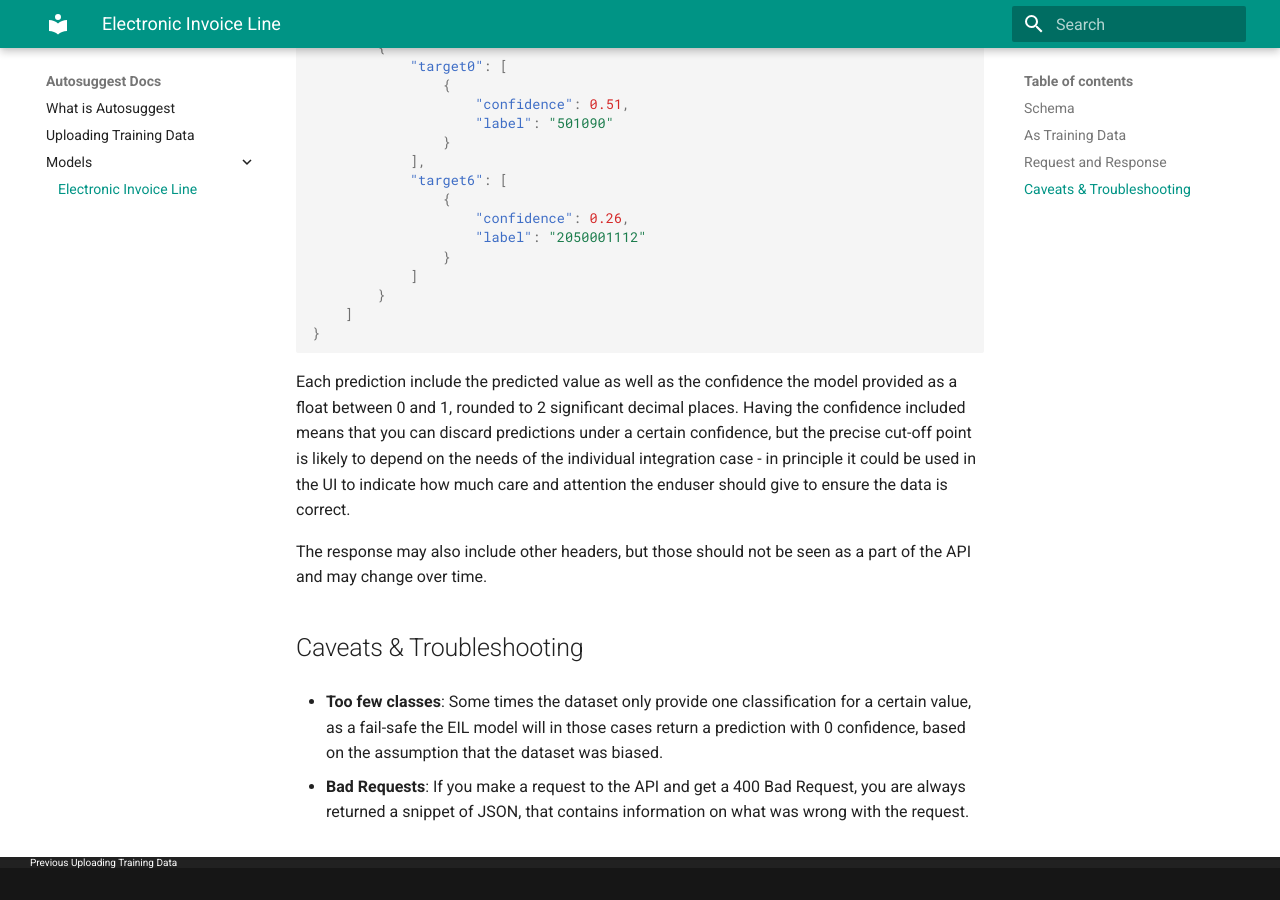
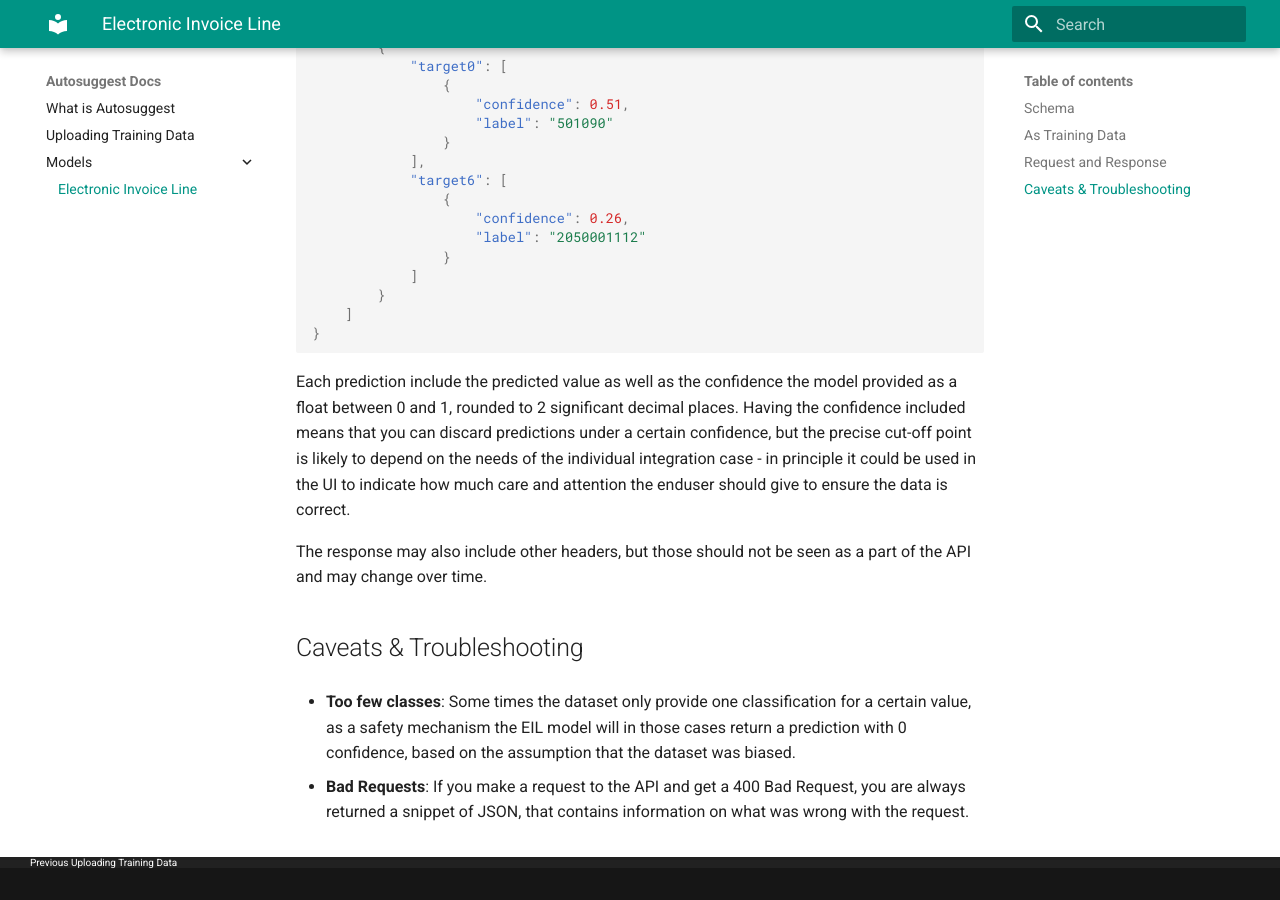
Before and after one commit to e-conomic/vml-docs, an MkDocs documentation site: the page built from docs/einvoice_model.md, in a window 1280 px wide and 900 px high, scrolled down 1878 px. Built offline with MkDocs 1.6.1 and Material for MkDocs 9.7.7, drawn with Linux system fonts in a browser that asks for light colours; old or Windows-style settings are respelled for this version of MkDocs.

Commit message:
Clarification

```diff
--- a/docs/einvoice_model.md
+++ b/docs/einvoice_model.md
@@ -106,6 +106,6 @@ The response may also include other headers, but those should not be seen as a p
 Caveats & Troubleshooting
 -------------------------
 
-- **Too few classes**: Some times the dataset only provide one classification for a certain value, as a fail-safe the EIL model will in those cases return a prediction with 0 confidence, based on the assumption that the dataset was biased.
+- **Too few classes**: Some times the dataset only provide one classification for a certain value, as a safety mechanism the EIL model will in those cases return a prediction with 0 confidence, based on the assumption that the dataset was biased.
 
 - **Bad Requests**: If you make a request to the API and get a 400 Bad Request, you are always returned a snippet of JSON, that contains information on what was wrong with the request.
```
